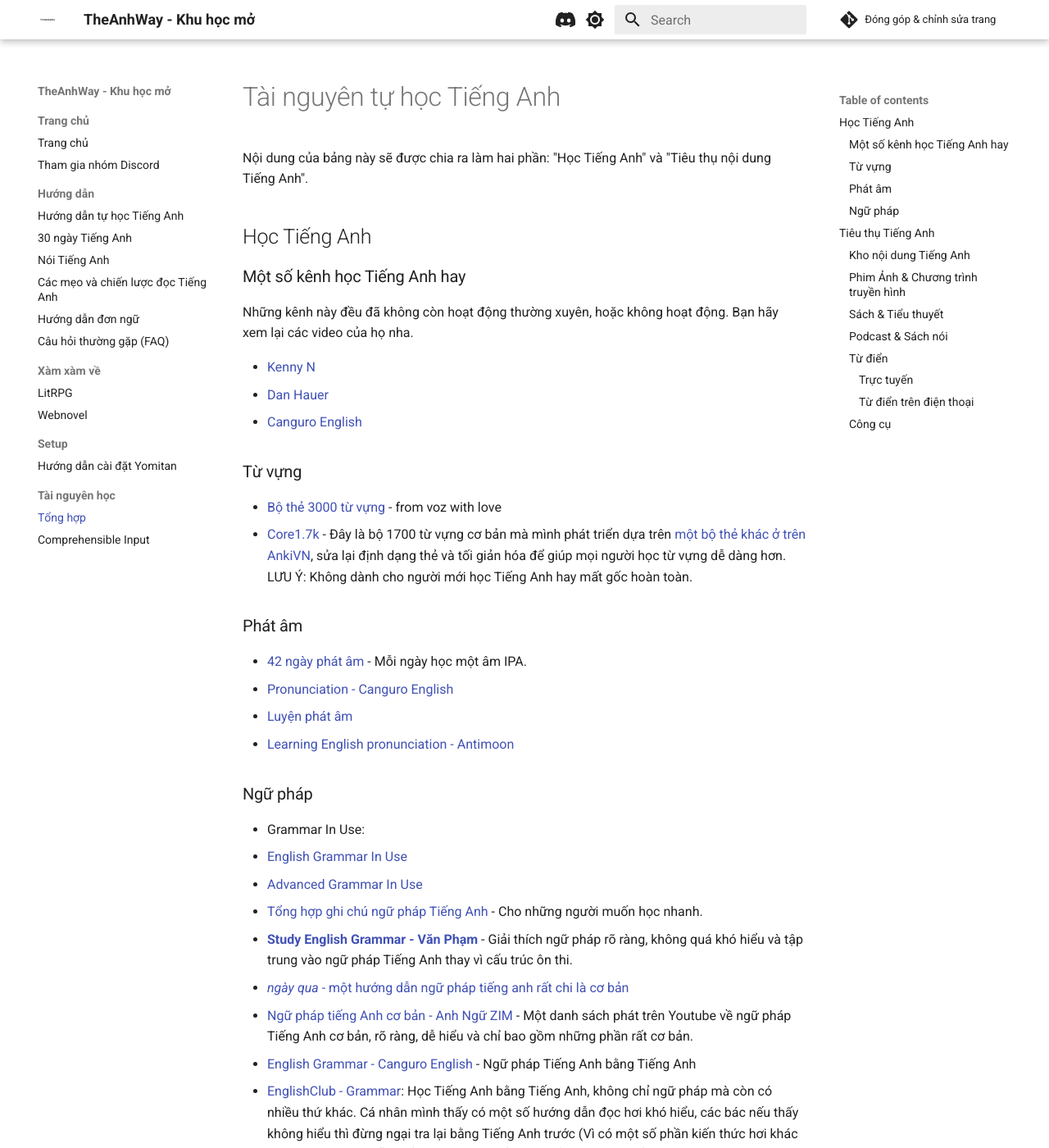
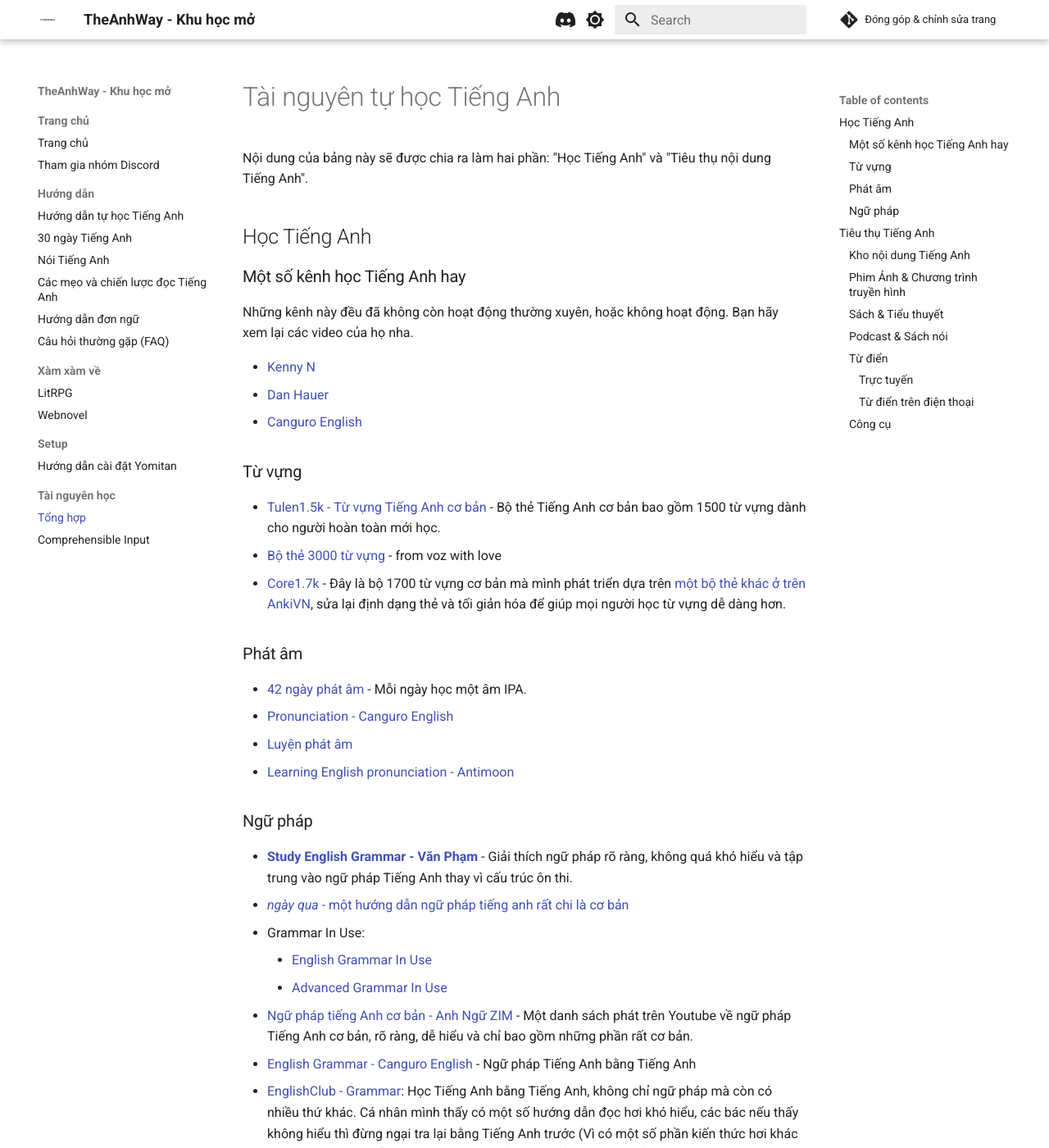
Before and after one commit to daihocmo/tieng-anh, an MkDocs documentation site: the page built from docs/resources.md, in a window 1280 px wide and 1400 px high. Shown: the whole window at 82% size. Built offline with MkDocs 1.6.1 and Material for MkDocs 9.7.7, drawn with Linux system fonts in a browser that asks for light colours; comment, search, counter and statistics services are not loaded.

Commit message:
Update guide & resources

```diff
--- a/docs/resources.md
+++ b/docs/resources.md
@@ -14,8 +14,9 @@
 
 ### Từ vựng
 
+- [Tulen1.5k - Từ vựng Tiếng Anh cơ bản](https://ankiweb.net/shared/info/695612109) - Bộ thẻ Tiếng Anh cơ bản bao gồm 1500 từ vựng dành cho người hoàn toàn mới học.
 - [Bộ thẻ 3000 từ vựng](https://ankiweb.net/shared/info/989021891) - from voz with love
-- [Core1.7k](https://drive.proton.me/urls/YMRA0WG5G4#OwdCA78y6sTr) - Đây là bộ 1700 từ vựng cơ bản mà mình phát triển dựa trên [một bộ thẻ khác ở trên AnkiVN](https://ankiweb.net/shared/info/1125484373), sửa lại định dạng thẻ và tối giản hóa để giúp mọi người học từ vựng dễ dàng hơn. LƯU Ý: Không dành cho người mới học Tiếng Anh hay mất gốc hoàn toàn.
+- [Core1.7k](https://drive.proton.me/urls/YMRA0WG5G4#OwdCA78y6sTr) - Đây là bộ 1700 từ vựng cơ bản mà mình phát triển dựa trên [một bộ thẻ khác ở trên AnkiVN](https://ankiweb.net/shared/info/1125484373), sửa lại định dạng thẻ và tối giản hóa để giúp mọi người học từ vựng dễ dàng hơn.
 
 ### Phát âm
 
@@ -26,12 +27,11 @@
 
 ### Ngữ pháp
 
-- Grammar In Use:
-  - [English Grammar In Use](https://archive.org/details/english-grammar-in-use-5th-edition-by-raymond-murphy)
-  - [Advanced Grammar In Use](https://archive.org/details/3AdvancedGrammarInUse3rdEdition)
-- [Tổng hợp ghi chú ngữ pháp Tiếng Anh](https://thu-tram.github.io/npta/) - Cho những người muốn học nhanh.
 - [**Study English Grammar - Văn Phạm**](https://www.youtube.com/playlist?list=PLLx8_1BoESGF1wy1P8vhAjw6gdupa2TyE) - Giải thích ngữ pháp rõ ràng, không quá khó hiểu và tập trung vào ngữ pháp Tiếng Anh thay vì cấu trúc ôn thi.
 - [*ngày qua* - một hướng dẫn ngữ pháp tiếng anh rất chi là cơ bản](https://duyk471.github.io/ngayqua/)
+- Grammar In Use:
+    - [English Grammar In Use](https://archive.org/details/english-grammar-in-use-5th-edition-by-raymond-murphy)
+    - [Advanced Grammar In Use](https://archive.org/details/3AdvancedGrammarInUse3rdEdition)
 - [Ngữ pháp tiếng Anh cơ bản - Anh Ngữ ZIM](https://www.youtube.com/playlist?list=PLopA3SCkaFezPpz7xzYqUMA2s4uZAblZY) - Một danh sách phát trên Youtube về ngữ pháp Tiếng Anh cơ bản, rõ ràng, dễ hiểu và chỉ bao gồm những phần rất cơ bản.
 - [English Grammar - Canguro English](https://www.youtube.com/playlist?list=PLmIoa_Hs27lP6z-VMyQFm79Tj5_N_FIyL) - Ngữ pháp Tiếng Anh bằng Tiếng Anh
 - [EnglishClub - Grammar](https://www.englishclub.com/grammar/index.htm): Học Tiếng Anh bằng Tiếng Anh, không chỉ ngữ pháp mà còn có nhiều thứ khác. Cá nhân mình thấy có một số hướng dẫn đọc hơi khó hiểu, các bác nếu thấy không hiểu thì đừng ngại tra lại bằng Tiếng Anh trước (Vì có một số phần kiến thức hơi khác so với bên hướng dẫn Tiếng Anh bằng Tiếng Việt) rồi tra bằng Tiếng Việt.
```
Also changed, not shown: docs/guide.md (+1 -1 lines).
